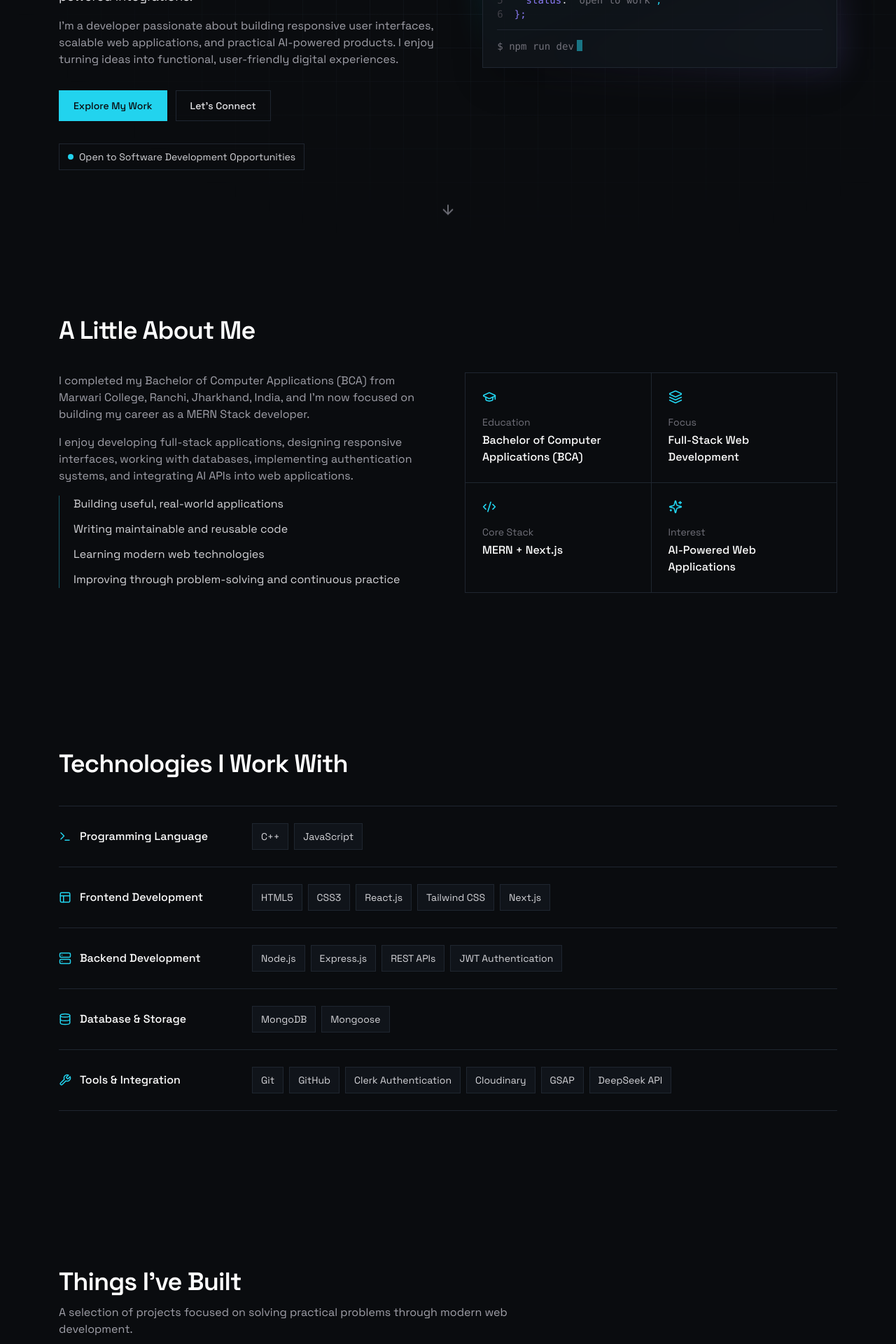
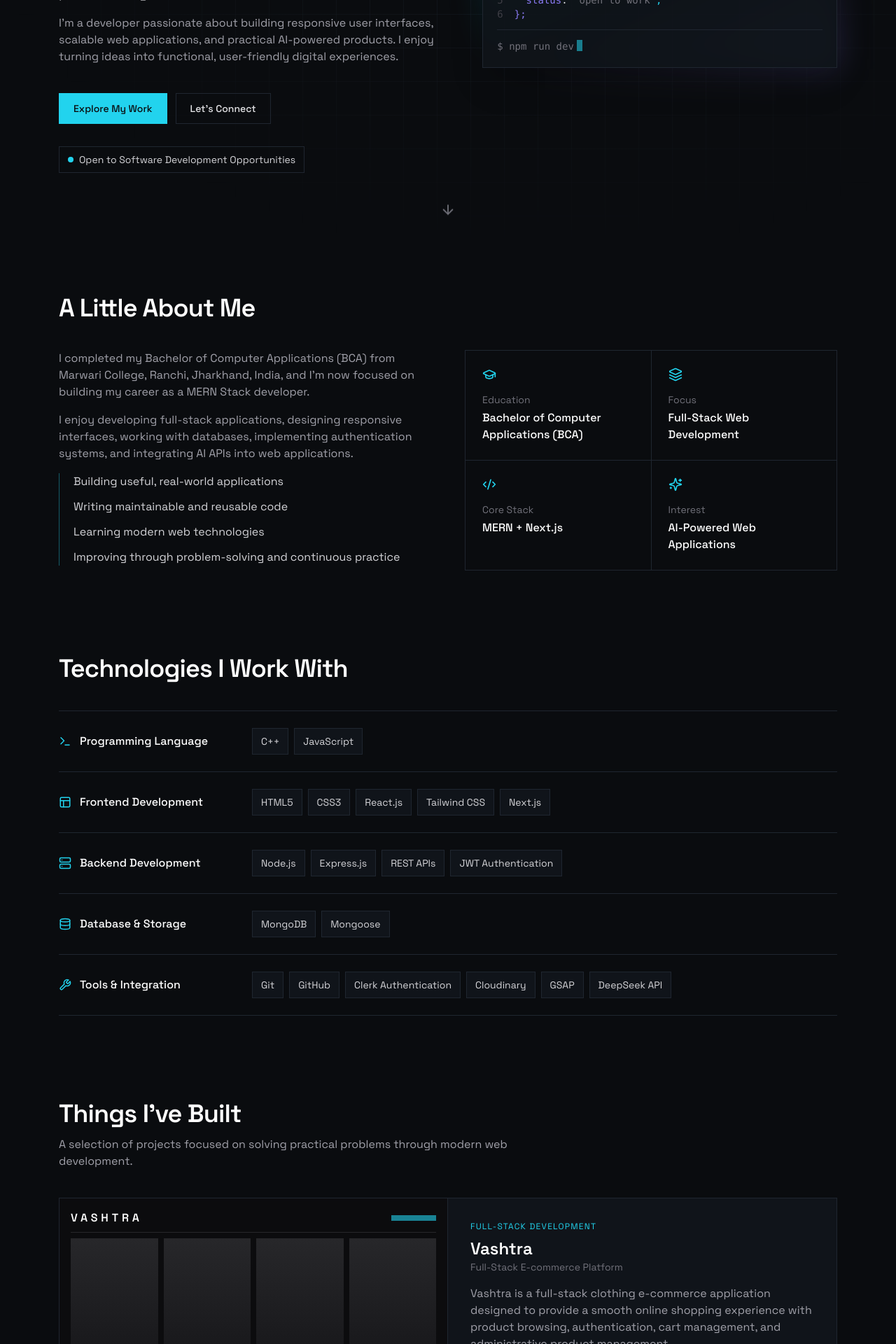
Before and after one commit to vishal-kumar-soni/Vishal-portfolio, a React (Vite) app: page / in a window 1280 px wide. Shown: the part 460-2380 px from the top of the page at 70% size. Built offline with nearby package versions, Linux system fonts and the light colour scheme.

Commit message:
refactor: adjust padding and margin for better layout consistency across sections

```diff
--- a/src/components/About.jsx
+++ b/src/components/About.jsx
@@ -10,7 +10,7 @@
 
 export default function About() {
   return (
-    <section id="about" aria-labelledby="about-title" className="relative mx-auto max-w-6xl scroll-mt-[4.5rem] px-5 py-20 md:py-28">
+    <section id="about" aria-labelledby="about-title" className="relative mx-auto max-w-6xl scroll-mt-[4rem] px-5 py-20 md:py-20">
       <div data-reveal className="mb-10 max-w-2xl">
         <h2 id="about-title" className="text-3xl font-semibold tracking-tight text-white md:text-4xl">A Little About Me</h2>
       </div>
--- a/src/components/Contact.jsx
+++ b/src/components/Contact.jsx
@@ -41,7 +41,7 @@
   const color = { error: 'text-red-400', success: 'text-cyan', info: 'text-zinc-400', loading: 'text-zinc-400', idle: '' }
 
   return (
-    <section id="contact" aria-labelledby="contact-title" className="relative mx-auto max-w-6xl scroll-mt-[4.5rem] px-5 py-20 md:py-28">
+    <section id="contact" aria-labelledby="contact-title" className="relative mx-auto max-w-6xl scroll-mt-[4.5rem] px-5 py-20 md:py-10">
       <div data-reveal className="mb-10 max-w-2xl">
         <h2 id="contact-title" className="text-3xl font-semibold tracking-tight text-white md:text-4xl">Have a Project in Mind?</h2>
         <p className="mt-3 text-zinc-400">I'm always interested in connecting with developers, recruiters, and people building useful products. Feel free to reach out.</p>
--- a/src/components/Hero.jsx
+++ b/src/components/Hero.jsx
@@ -21,7 +21,7 @@
           <p data-hero className="mt-4 text-2xl font-medium text-cyan sm:text-3xl">MERN Stack Developer</p>
           <p data-hero className="mt-5 max-w-xl text-lg text-zinc-200">Building modern web experiences with React, Node.js, and AI-powered integrations.</p>
           <p data-hero className="mt-4 max-w-xl text-zinc-400">I'm a developer passionate about building responsive user interfaces, scalable web applications, and practical AI-powered products. I enjoy turning ideas into functional, user-friendly digital experiences.</p>
-          <div data-hero className="mt-8 flex flex-wrap gap-3">
+          <div data-hero className="mt-10 flex flex-wrap gap-3">
             <a href="#projects" className="inline-flex min-h-[44px] items-center justify-center gap-2 border px-5 text-sm font-medium transition-colors aria-disabled:pointer-events-none aria-disabled:opacity-40 border-cyan bg-cyan text-ink hover:bg-cyan/85">Explore My Work</a>
             <a href="#contact" className="inline-flex min-h-[44px] items-center justify-center gap-2 border px-5 text-sm font-medium transition-colors aria-disabled:pointer-events-none aria-disabled:opacity-40 border-line text-zinc-200 hover:border-cyan/60 hover:text-cyan">Let's Connect</a>
           </div>
--- a/src/components/Projects.jsx
+++ b/src/components/Projects.jsx
@@ -5,7 +5,7 @@
 
 export default function Projects() {
   return (
-    <section id="projects" aria-labelledby="projects-title" className="relative mx-auto max-w-6xl scroll-mt-[4.5rem] px-5 py-20 md:py-28">
+    <section id="projects" aria-labelledby="projects-title" className="relative mx-auto max-w-6xl scroll-mt-[4.5rem] px-5 py-20 md:pt-10">
       <div data-reveal className="mb-10 max-w-2xl">
         <h2 id="projects-title" className="text-3xl font-semibold tracking-tight text-white md:text-4xl">Things I've Built</h2>
         <p className="mt-3 text-zinc-400">A selection of projects focused on solving practical problems through modern web development.</p>
--- a/src/components/Skills.jsx
+++ b/src/components/Skills.jsx
@@ -4,7 +4,7 @@
 
 export default function Skills() {
   return (
-    <section id="skills" aria-labelledby="skills-title" className="relative mx-auto max-w-6xl scroll-mt-[4.5rem] px-5 py-20 md:py-28">
+    <section id="skills" aria-labelledby="skills-title" className="relative mx-auto max-w-6xl scroll-mt-[4.5rem] px-5 py-20 md:pt-10">
       <div data-reveal className="mb-10 max-w-2xl">
         <h2 id="skills-title" className="text-3xl font-semibold tracking-tight text-white md:text-4xl">Technologies I Work With</h2>
       </div>
```
